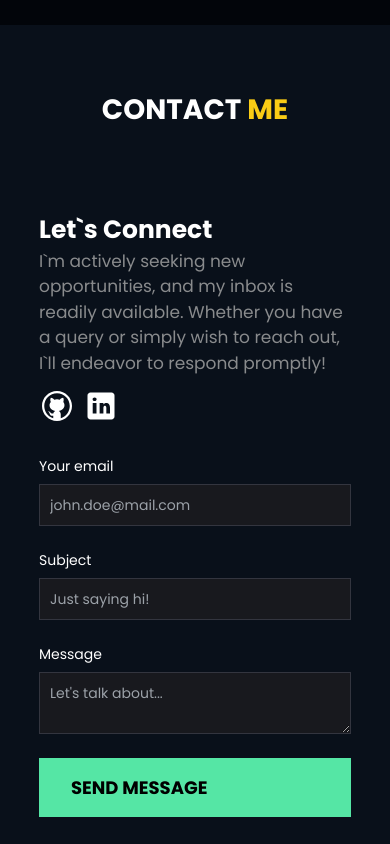
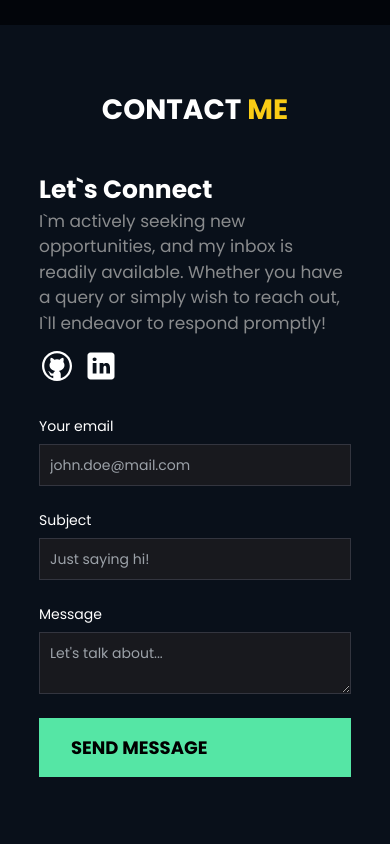
Before and after one commit to shivaramr/shiv-portfolio-24, a Next.js app: page / in a window 390 px wide. Shown: the part 8300-9144 px from the top of the page. Built offline with nearby package versions, Linux system fonts and the light colour scheme.

Commit message:
Mobile Responsive fix

```diff
--- a/app/components/ContactUs/index.tsx
+++ b/app/components/ContactUs/index.tsx
@@ -48,7 +48,7 @@ const ContactUs = () => {
       <h1 className="heading">
         Contact <span className="text-yellow-400">Me</span>
       </h1>
-      <section className="grid md:grid-cols-2 py-20 gap-4 w-[80%] mx-auto items-center">
+      <section className="grid md:grid-cols-2 py-10 md:py-20 gap-4 w-[80%] mx-auto items-center">
         <div className="mb-4 md:mb-0">
           <h5 className="text-[25px] text-white mt-0 md:mt-[1rem] font-bold">Let`s Connect</h5>
           <p className="text-[#aaaaaa] font-normal w-[100%] md:w-[80%] text-[17px] opacity-80 mb-3">{info}</p>
```
